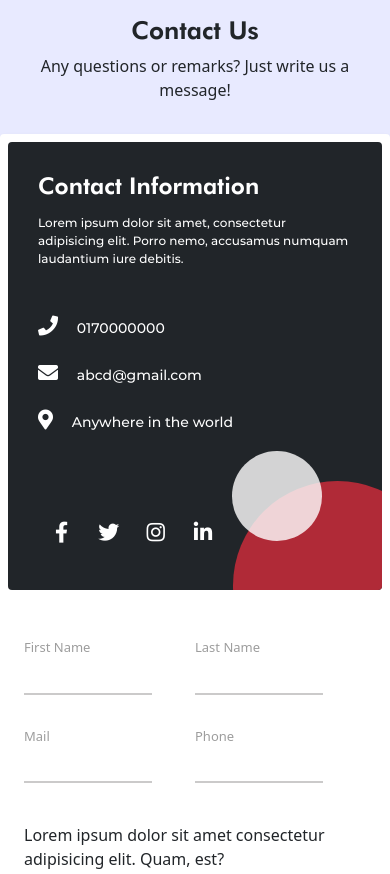
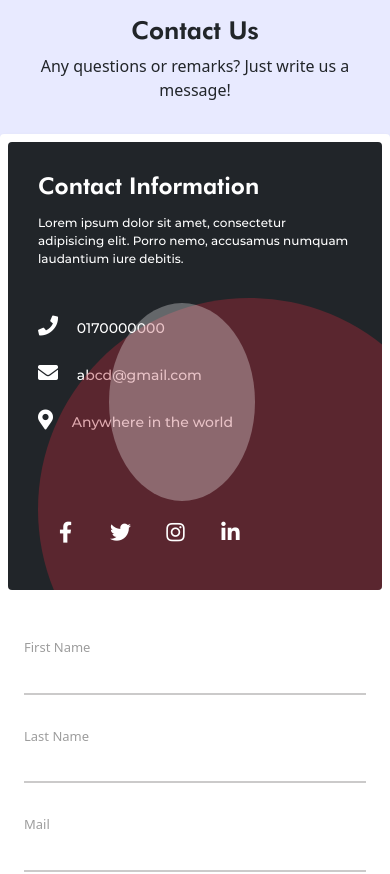
Before and after one commit to Abdullah-git-hub/Sincere-contact-page, a plain HTML site: page index.html in a window 390 px wide. Shown: the top 874 px of the page. Drawn offline with nearby package versions, Linux system fonts and the light colour scheme.

Commit message:
Update index.css

```diff
--- a/css/index.css
+++ b/css/index.css
@@ -1,71 +1,5 @@
-/* .top {
-    text-align: center;
-    margin-bottom: 50px;
-}
-.box{
-
-}
-.innerbox{
-    width: 600px;
-
-
-    display: inline-flex;
-    flex-flow: wrap row ;
-}
-.box1{
-    margin-bottom: 35px;
-
-
-}
-.box2{
-    margin-left: 200px;
-}
-.box3{
-
-    margin-bottom: 35px;
-
-}
-.box4{
-    margin-left: 200px;
-}
-
-
-.input1{
-    border-top: none;
-    border-left: none;
-    border-right: none;
-
-}
-.button{margin-top: 50px;
-    margin-left: 300px;
-
-}
-.btn{
-    text-decoration: none;
-    font-size: 18px;
-    font-weight: bold;
-    background:#1E90FF;
-    width: 160px;
-    padding: 17px;
-    text-align: center;
-    color:#fff;
-    border-radius: 5px;
-    cursor: pointer;
-
-}
-
-
-
-
-
-
-
-
-
-
- */
-
- @font-face {
+/* Fonts */
+@font-face {
     font-family: Poppins;
     src: url(../fonts/poppins.semibold.ttf);
 
@@ -226,6 +160,7 @@ h1, h2, h3, h4, h5 {
     align-items: center;
     text-decoration: none;
     transition: 0.15s;
+    min-width: 47px;
 }
 
 
@@ -280,6 +215,7 @@ h1, h2, h3, h4, h5 {
     display: flex;
     align-items: center;
     cursor: pointer;
+    margin-bottom: 15px;
 }
 
 .radioCrcl {
@@ -305,6 +241,7 @@ h1, h2, h3, h4, h5 {
 .radioBox {
     display: flex;
     justify-content: space-between;
+    flex-wrap: wrap;
 }
 
 .textArea textarea {
@@ -337,3 +274,114 @@ h1, h2, h3, h4, h5 {
 /* css for radio btns start */
 
  /* contact form right side's css ends */
+
+
+ /* media quiries starts */
+
+ @media (max-width:1200px){
+    .contactLeftIcon {width: 86%;z-index: 1;}
+
+    .bigCrcl {
+        width: 56%;
+        right: -26%;
+    }
+
+    .smallCrcl {
+        width: 17%;
+        right: 6%;
+        bottom: 7%;
+    }
+
+ }
+
+ @media (max-width: 992px){
+    .contactLeftIcon {
+        width: 77%;
+    }
+
+    .bigCrcl {
+        width: 58%;
+    }
+
+    .smallCrcl {
+        width: 19%;
+        bottom: 8%;
+        right: 12%;
+    }
+
+    .contactTopForm {
+        grid-template-columns: 100%;
+    }
+
+    .formBox input {
+        width: 100%;
+    }
+ }
+
+@media (max-width: 768px){
+    .contactLeftIcon {
+        width: 48%;
+    }
+
+    .bigCrcl {
+        bottom: -38%;
+        right: -24%;
+    }
+
+    .smallCrcl {
+        width: 21%;
+        right: 10%;
+        bottom: 16%;
+    }
+
+    .contactTopForm {
+        grid-template-columns: 50% 50%;
+    }
+
+    .formBox input {
+        width: 75%;
+    }
+}
+
+@media (max-width: 490px){
+    .bigCrcl {
+        width: 64%;
+        bottom: -29%;
+        right: -21%;
+    }
+
+    .smallCrcl {
+        width: 24%;
+        right: 13%;
+        bottom: 20%;
+    }
+
+    .contactLeftIcon {
+        width: fit-content;
+    }
+
+    .contactTopForm {
+        grid-template-columns: 100%;
+    }
+
+    .formBox input {
+        width: 100%;
+    }
+}
+
+@media (max-width: 400px) {
+    .bigCrcl {width: 113%;opacity: 0.4;}
+
+    .smallCrcl {
+        top: 36%;
+        right: 34%;
+        width: 39%;
+        opacity: 0.3;
+    }
+
+    .formSbmtBtn input {
+        padding: 10px 10px;
+    }
+}
+
+ /* media quiries starts */
```
